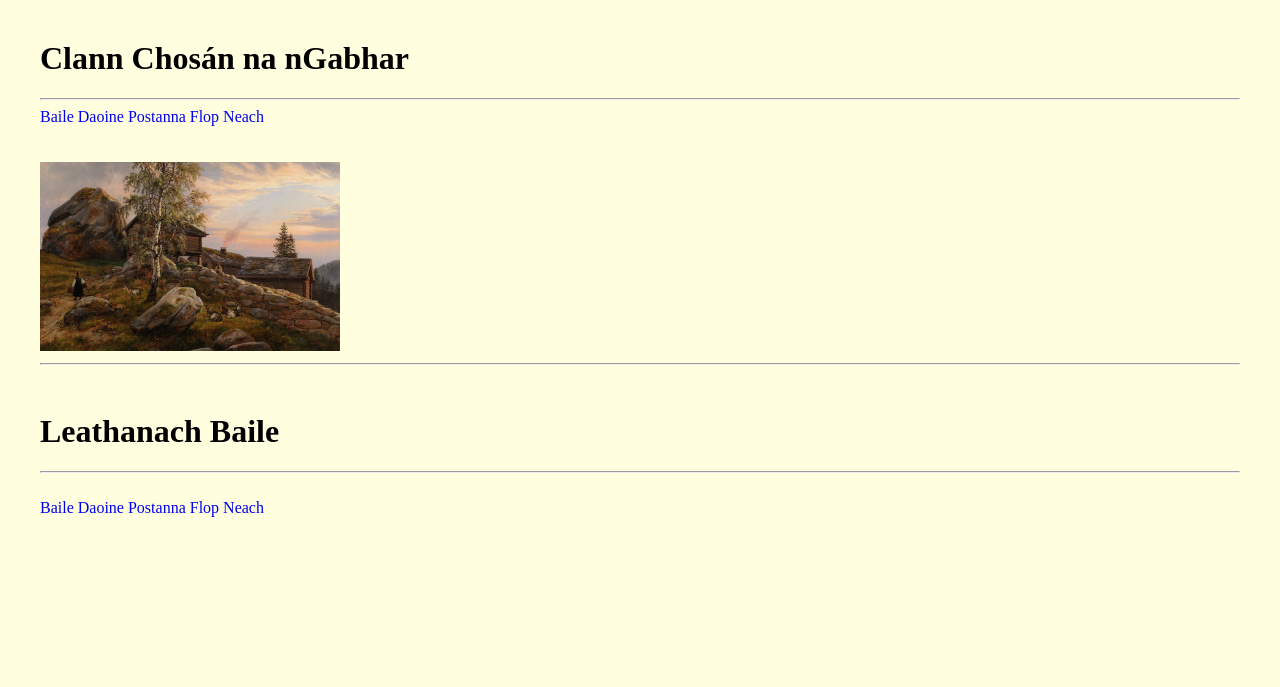
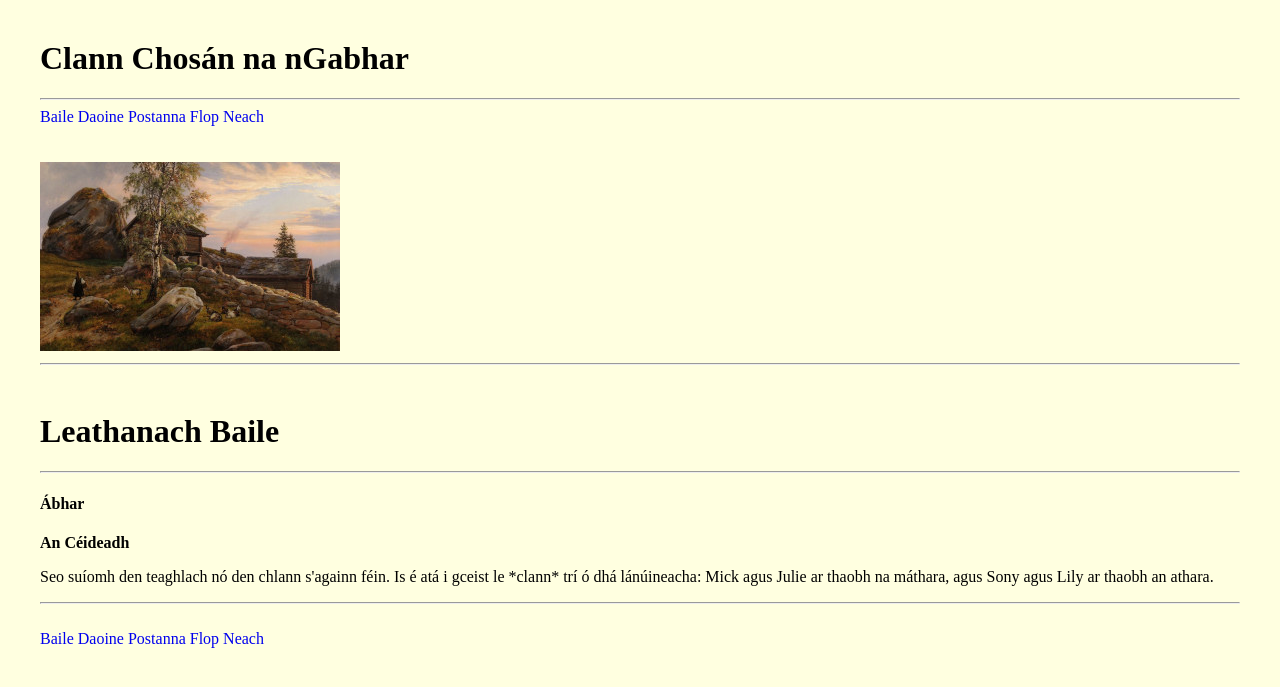
Before and after one commit to pmcu/clann, a Jekyll site: the page built from index.html, in a window 1280 px wide. Shown: the top 687 px of the page. Built offline with Jekyll 4.4.1, drawn with Linux system fonts in a browser that asks for light colours.

Commit message:
baile ns

```diff
--- /dev/null
+++ b/_data/baile.yml
@@ -0,0 +1,7 @@
+- ceann: "An Clann"
+  baile: "An Céideadh"
+  lucht: " Seo suíomh den
+  teaghlach nó den chlann s'againn féin.  Is é
+  atá i gceist le *clann* trí ó dhá lánúineacha:
+  Mick agus Julie ar thaobh na máthara, agus
+  Sony agus Lily ar thaobh an athara.  "
--- a/index.html
+++ b/index.html
@@ -10,6 +10,11 @@ layout: default
   </head>
   <body>
     <h1>{{ page.title}}</h1>
-
+    <hr>
+    {% for item in site.data.baile %}
+    <h4>Ábhar</h4>
+    <strong>{{ item.baile }}</strong>
+    <p>{{ item.lucht }}</p>
+    {% endfor %}
   </body>
 </html>
```
